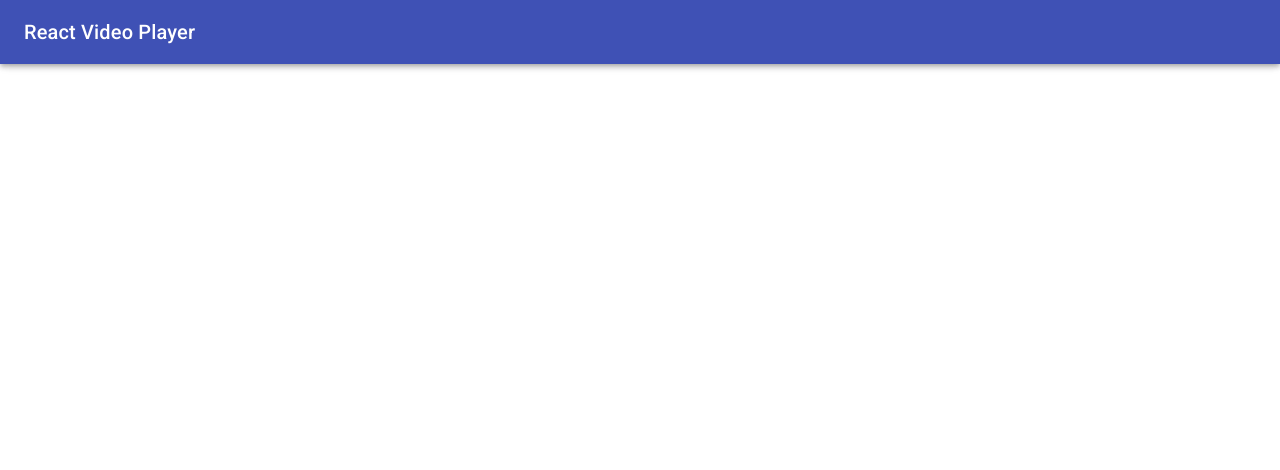
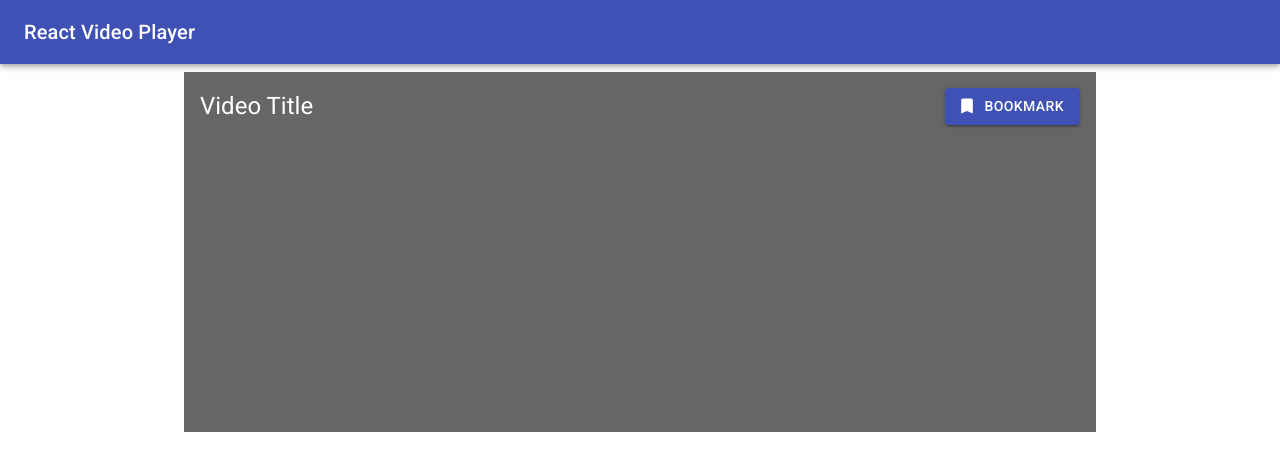
Before and after one commit to AnawaratneMANA/REACT_VIDEO_PLAYER, a React (Create React App) app: page / in a window 1280 px wide. Shown: the top 470 px of the page. Built offline with nearby package versions, Linux system fonts and the light colour scheme.

Commit message:
Basic Player controls with Bookmark Button Added.

```diff
--- a/src/App.js
+++ b/src/App.js
@@ -1,9 +1,34 @@
 import React from "react";
 import AppBar from "@material-ui/core/AppBar";
 import Toolbar from "@material-ui/core/Toolbar";
-import {Container, Typography} from "@material-ui/core";
+import {Button, Container, Typography} from "@material-ui/core";
 import ReactPlayer from "react-player";
+import {makeStyles} from "@material-ui/core/styles";
+import Grid from "@material-ui/core/Grid";
+import BookmarkIcon from "@material-ui/icons/Bookmark";
+
+const useStyles = makeStyles({
+    playerWrapper: {
+        width: "100%",
+        position: "relative"
+    },
+
+    controlWrapper: {
+        position: "absolute",
+        top: 0,
+        left: 0,
+        right: 0,
+        bottom: 0,
+        background: "rgba(0,0,0,0.6)",
+        display: "flex",
+        flexDirection: "column",
+        justifyContent: "space-between",
+        zIndex: 1,
+    }
+})
+
 function App() {
+    const classes = useStyles();
   return (
       <React.Fragment>
         <AppBar position="fixed">
@@ -13,11 +38,30 @@ function App() {
         </AppBar>
         <Toolbar/>
           <Container maxWidth="md">
+              <div className={classes.playerWrapper}>
                   <ReactPlayer
+                      width={"100%"}
                       url="https://www.youtube.com/watch?v=wGixQPuG1GY"
-            muted={false}
+                      muted={true}
                       playing={true}
                   />
+                  <div className={classes.controlWrapper}>
+                      <Grid container direction="row" alignItems="center" justify ="space-between" style={{padding: 16}}>
+                          <Grid item>
+                            <Typography variant="h5" style={{color: "#fff"}}>Video Title</Typography>
+                          </Grid>
+                          <Grid item>
+                              <Button
+                                  variant="contained"
+                                  color="primary"
+                                  startIcon={<BookmarkIcon/>}
+                              > Bookmark
+
+                              </Button>
+                          </Grid>
+                      </Grid>
+                  </div>
+              </div>
           </Container>
       </React.Fragment>
   );
```
Lines whose indentation alone changed are shown as unchanged.
